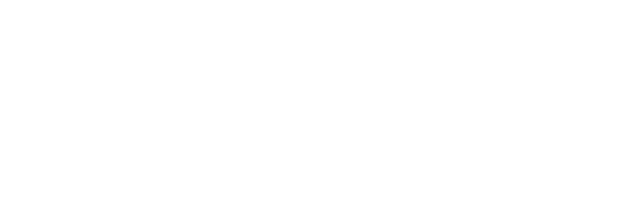
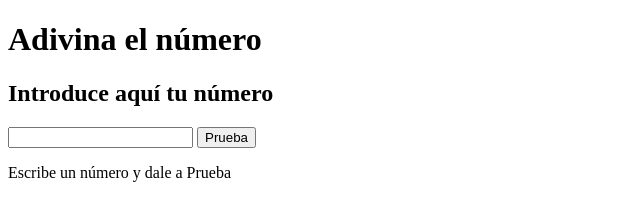
Before and after one commit to alejandrasotoa/Guess-the-secret-number-game-, a plain HTML site: page index.html in a window 1280 px wide. Shown: the whole page, without its empty margins (0-640 px from the left). Drawn offline with Linux system fonts and the light colour scheme.

Commit message:
added html

```diff
--- a/index.html
+++ b/index.html
@@ -1,5 +1,6 @@
 <!DOCTYPE html>
 <html lang="es">
+
 <head>
     <meta charset="UTF-8">
     <meta name="viewport" content="width=device-width, initial-scale=1.0">
@@ -7,7 +8,25 @@
     <link rel="stylesheet" href="styles/main.css">
     <title>¡Adivina el número!</title>
 </head>
+
 <body>
+    <h1 class="main__title">Adivina el número</h1>
+
+    <div class="main__container">
+        <h2 class="main__subtitle">Introduce aquí tu número</h2>
+        <input type="number" class="main__input">
+        <button class="main__number">Prueba</button>
+    </div>
+
+    <span class="main__counter"></span>
+
+    <div class="main__info">
+        <p class="main__info--text">
+            Escribe un número y dale a <span class="italic">Prueba</span>
+        </p>
+    </div>
+
     <script src="js/main.js"></script>
 </body>
+
 </html>
--- a/js/main.js
+++ b/js/main.js
@@ -0,0 +1 @@
+'use strict';
```
